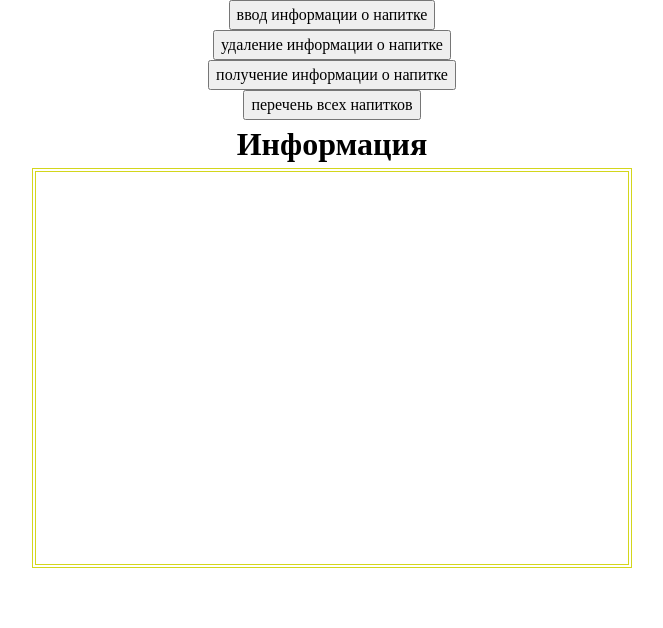
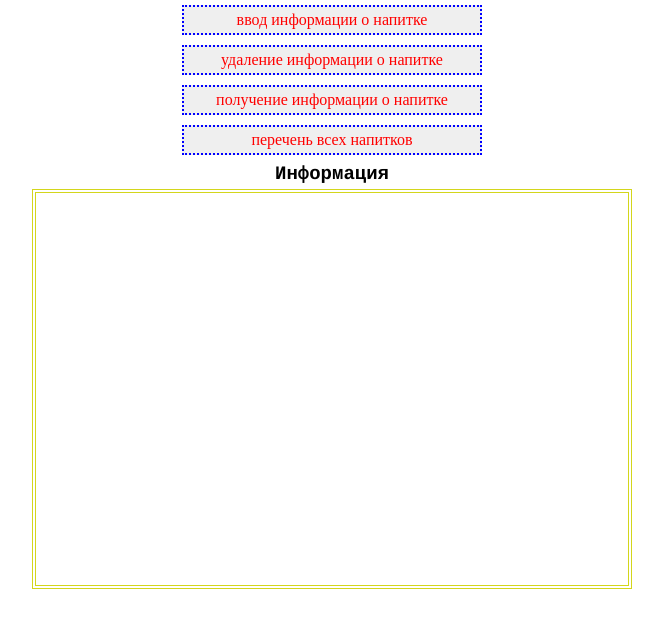
Before and after one commit to Feldmar/js-home-tasks-boltach, a plain HTML site: page lesson-9-dom/index.html in a window 1280 px wide. Shown: the whole page, without its empty margins (308-971 px from the left). Drawn offline with Linux system fonts and the light colour scheme.

Commit message:
lesso9dom

```diff
--- a/lesson-9-dom/style.css
+++ b/lesson-9-dom/style.css
@@ -5,6 +5,8 @@
 }
 h1 {
   text-align: center;
+  font-size: 19px;
+  font-family: Courier;
 }
 p {
   font-family: Courier;
@@ -14,5 +16,8 @@ p {
   word-wrap: break-word;
 }
 button {
-  font-family: Courier;
+  color: #ff0000;
+  width: 300px;
+  margin: 5px;
+  border: 2px dotted blue;
 }
```
